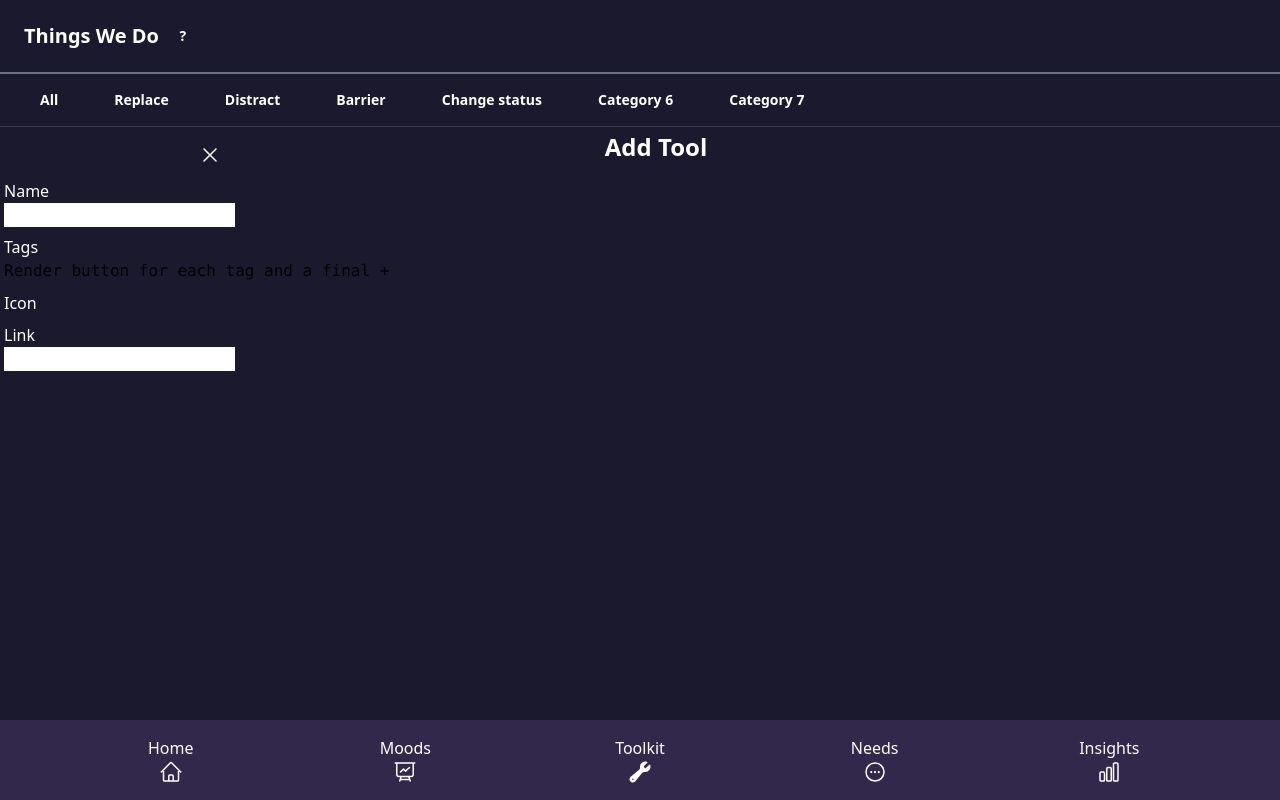
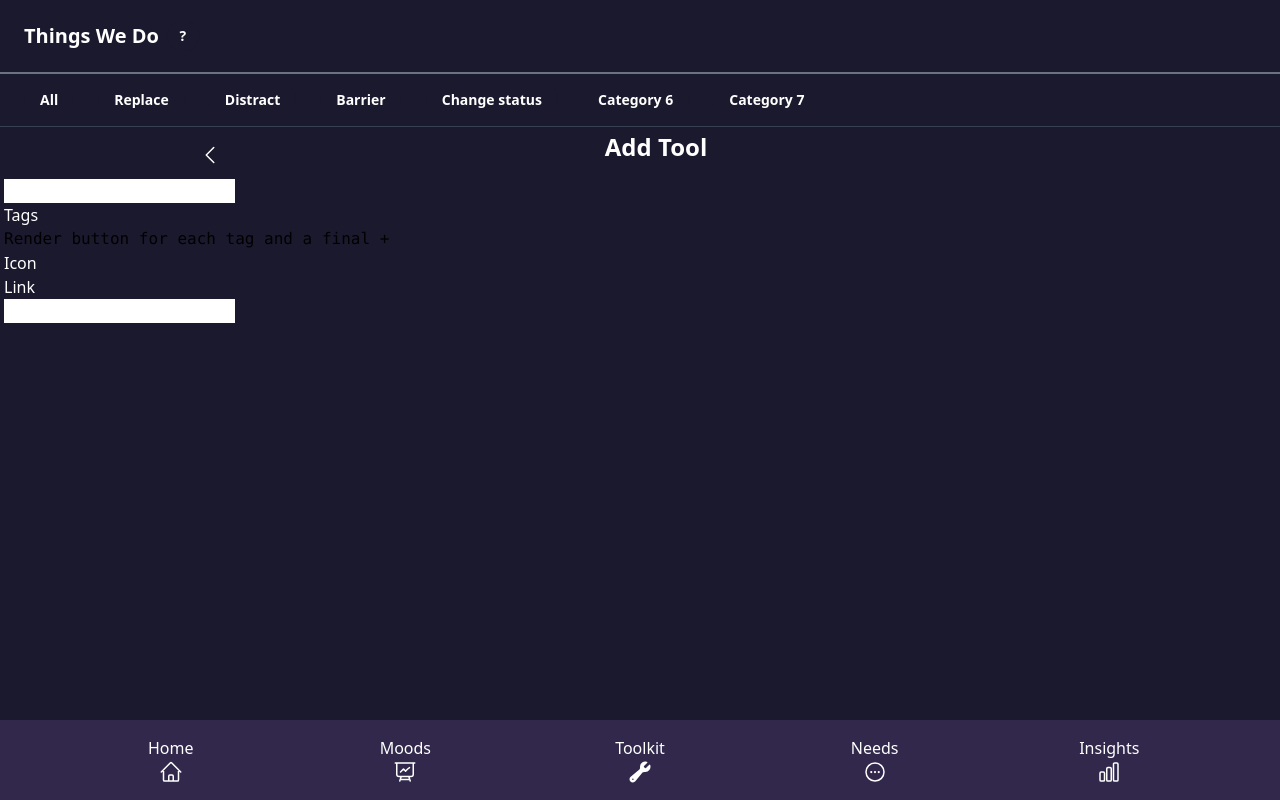
Before and after one commit to fac30/things-we-do, a Next.js app: page /toolkit/addTool in a window 1280 px wide. Built offline with nearby package versions, Linux system fonts and the light colour scheme.

Commit message:
feat: :construction: more stuff on components innit

```diff
--- a/src/app/toolkit/addTool/components/AddToolHeader.tsx
+++ b/src/app/toolkit/addTool/components/AddToolHeader.tsx
@@ -2,12 +2,12 @@
 
 import NavLink from "@/ui/shared/NavLink";
 import Spacer from "./Spacer";
-import { XMarkIcon } from "@heroicons/react/24/outline";
+import { ChevronLeftIcon as ChevronLeft } from "@heroicons/react/24/outline";
 
 export default function Header() {
   return (
     <div className="flex justify-around">
-      <NavLink Icon={XMarkIcon} destination="/toolkit" />
+      <NavLink Icon={ChevronLeft} destination="/toolkit" />
       <h2 className="text-white text-2xl font-bold">Add Tool</h2>
       <Spacer />
     </div>
--- a/src/app/toolkit/addTool/components/AddToolInputs.tsx
+++ b/src/app/toolkit/addTool/components/AddToolInputs.tsx
@@ -5,7 +5,7 @@ import AddTags from "./AddToolTags";
 
 export default function Inputs() {
   return (
-    <div className="flex flex-col gap-2 justify-center">
+    <div>
       <AddName />
       <AddTags />
       <AddIcon />
--- a/src/app/toolkit/addTool/components/AddToolName.tsx
+++ b/src/app/toolkit/addTool/components/AddToolName.tsx
@@ -1,7 +1,6 @@
 export default function AddName() {
   return (
     <div>
-      <p className="text-white">Name</p>
       <input type="text" />
     </div>
   );
```
